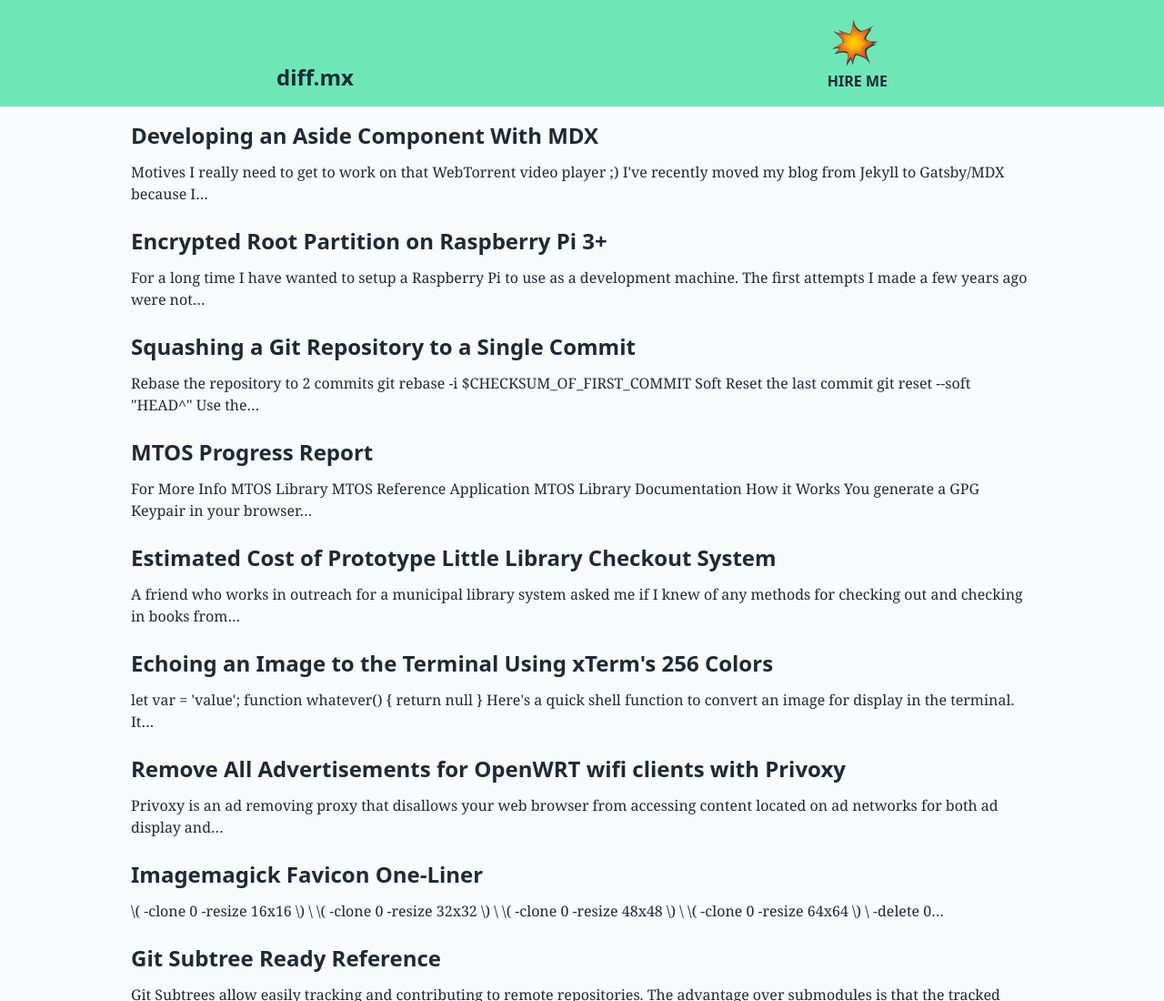
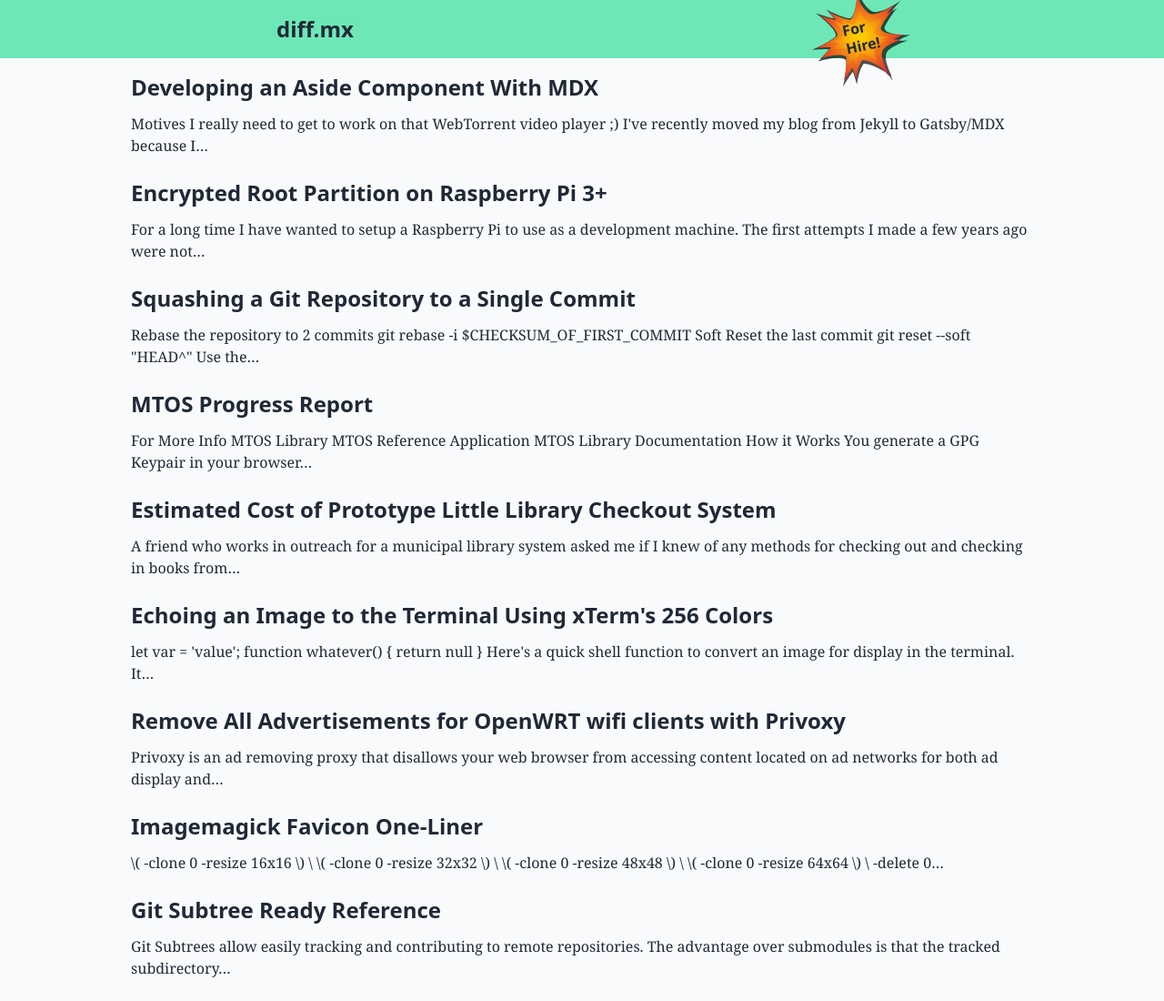
Before and after one commit to diffalot/diff.mx, a Gatsby site: page / in a window 1280 px wide. Shown: the top 1100 px of the page at 91% size. Built offline with nearby package versions, Linux system fonts and the light colour scheme; Gatsby itself is replaced by a stand-in of ours; some packages are replaced by stand-ins of ours; what @tailwindcss/typography would draw is missing.

Commit message:
pow is looking nice!

```diff
--- /dev/null
+++ b/src/components/AnimatedPow.jsx
@@ -0,0 +1,24 @@
+import { Link } from 'gatsby'
+import PropTypes from 'prop-types'
+import React from 'react'
+
+import Pow from '../images/pow.inline.svg'
+
+const AnimatedPow = ({ children }) => (
+  <div className="relative right-12 -top-7">
+    <Pow className="absolute h-32 -top-11 -left-11" />
+    <div className="absolute transform -rotate-12 z-10 leading-tight">
+      {children}
+    </div>
+  </div>
+)
+
+AnimatedPow.propTypes = {
+  siteTitle: PropTypes.string
+}
+
+AnimatedPow.defaultProps = {
+  siteTitle: ''
+}
+
+export default AnimatedPow
--- a/src/components/Header.jsx
+++ b/src/components/Header.jsx
@@ -2,7 +2,7 @@ import { Link } from 'gatsby'
 import PropTypes from 'prop-types'
 import React from 'react'
 
-import Pow from '../images/pow.inline.svg'
+import AnimatedPow from './AnimatedPow'
 
 const Header = ({ siteTitle }) => (
   <div className="bg-green-300 dark:bg-indigo-600">
@@ -10,10 +10,11 @@ const Header = ({ siteTitle }) => (
       <Link to="/" className="text-2xl font-black">
         {siteTitle}
       </Link>
-      <Link to="/cv" className="font-bold uppercase">
-        <Pow />
-        Hire Me
-      </Link>
+      <AnimatedPow>
+        <Link to="/cv" className="font-bold">
+          For Hire!
+        </Link>
+      </AnimatedPow>
     </nav>
   </div>
 )
```
